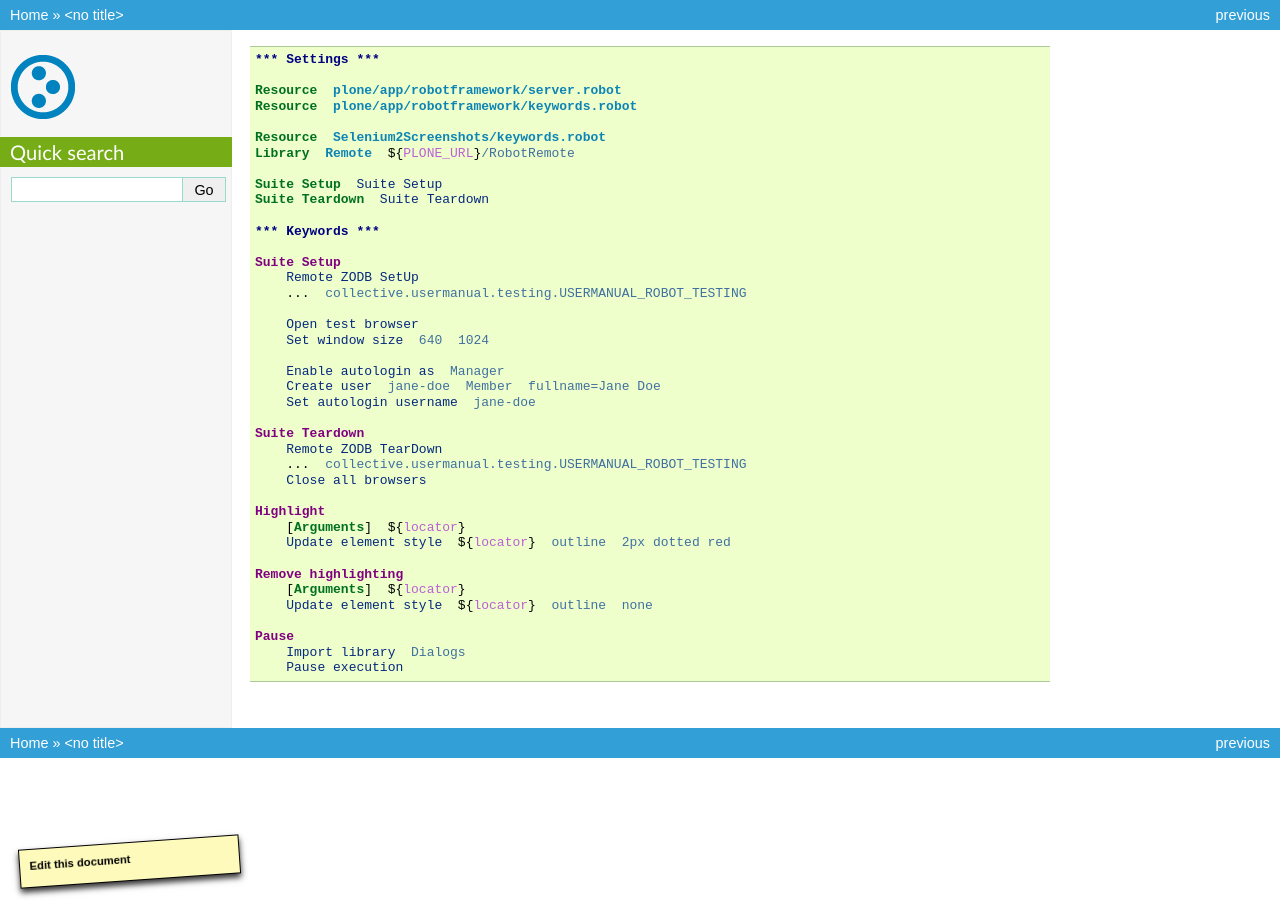
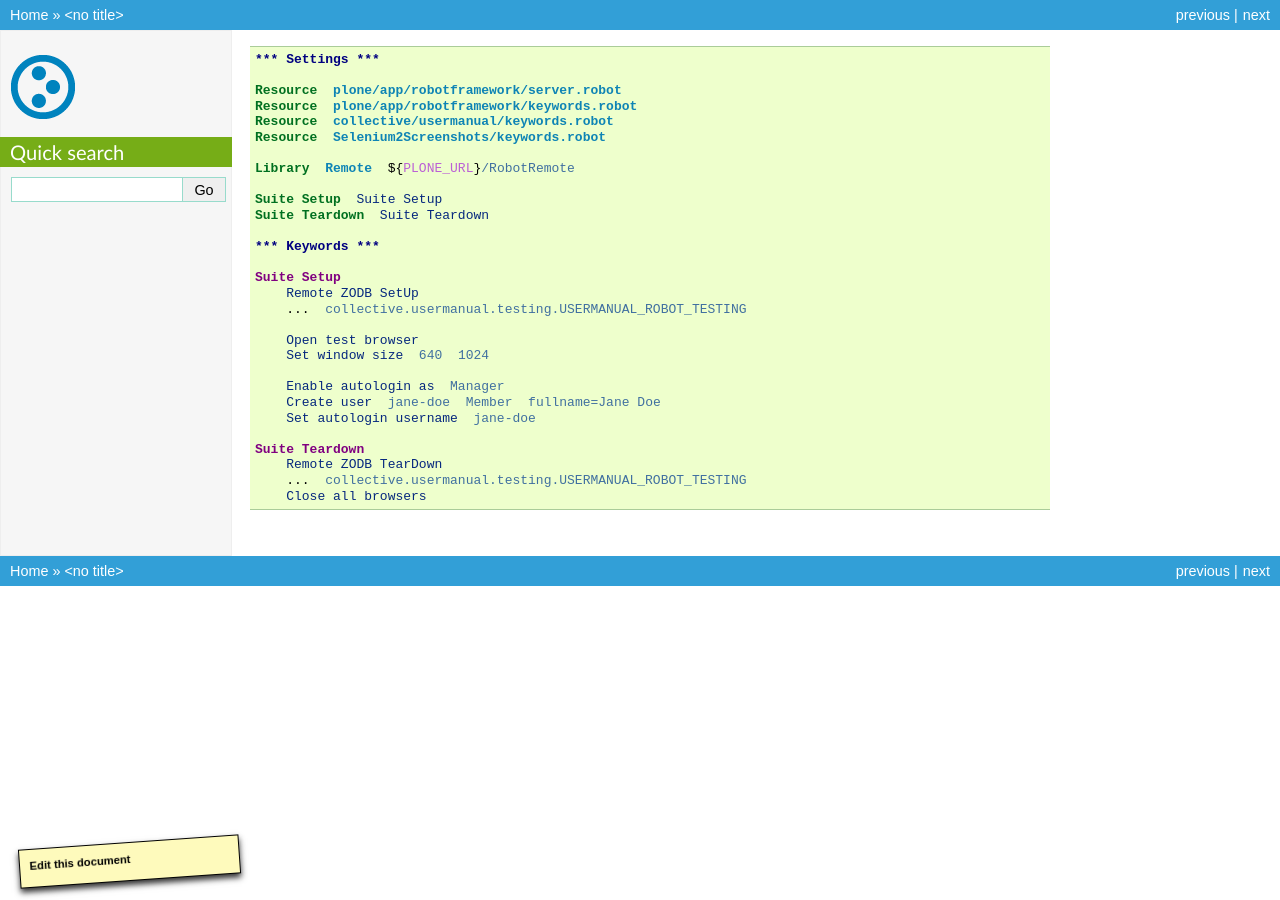
Before and after one commit to CodeRhymesLife/collective.usermanual, a Sphinx documentation site: the page built from source/robot-server.rst, in a window 1280 px wide. Built offline with Sphinx 7.4.7, drawn with Linux system fonts in a browser that asks for light colours; pages that are not in the unit, such as notebooks, are missing from menus.

Commit message:
Refactor shared keywords into its own resource

```diff
--- a/source/index.rst
+++ b/source/index.rst
@@ -22,6 +22,7 @@ A User Manual for Plone content creators and managers.
 
    robot
    robot-server
+   robot-standalone
 
 .. |Events summary table| image:: _static/events-summary-chart.jpg
 .. |lights-camera-action.png| image:: _static/lights-camera-action.png
--- a/source/robot-server.rst
+++ b/source/robot-server.rst
@@ -5,8 +5,9 @@
 
    Resource  plone/app/robotframework/server.robot
    Resource  plone/app/robotframework/keywords.robot
+   Resource  collective/usermanual/keywords.robot
+   Resource  Selenium2Screenshots/keywords.robot
 
-   Resource  Selenium2Screenshots/keywords.robot
    Library  Remote  ${PLONE_URL}/RobotRemote
 
    Suite Setup  Suite Setup
@@ -29,15 +30,3 @@
        Remote ZODB TearDown
        ...  collective.usermanual.testing.USERMANUAL_ROBOT_TESTING
        Close all browsers
-
-   Highlight
-       [Arguments]  ${locator}
-       Update element style  ${locator}  outline  2px dotted red
-
-   Remove highlighting
-       [Arguments]  ${locator}
-       Update element style  ${locator}  outline  none
-
-   Pause
-       Import library  Dialogs
-       Pause execution
```
Also changed, not shown: source/robot-standalone.rst (+1 -13 lines), 1 other file.
